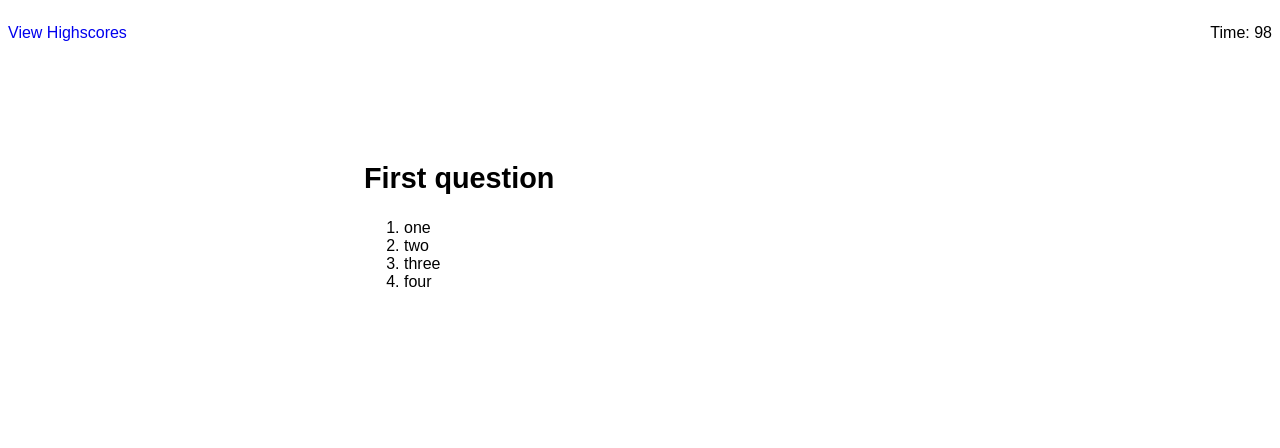
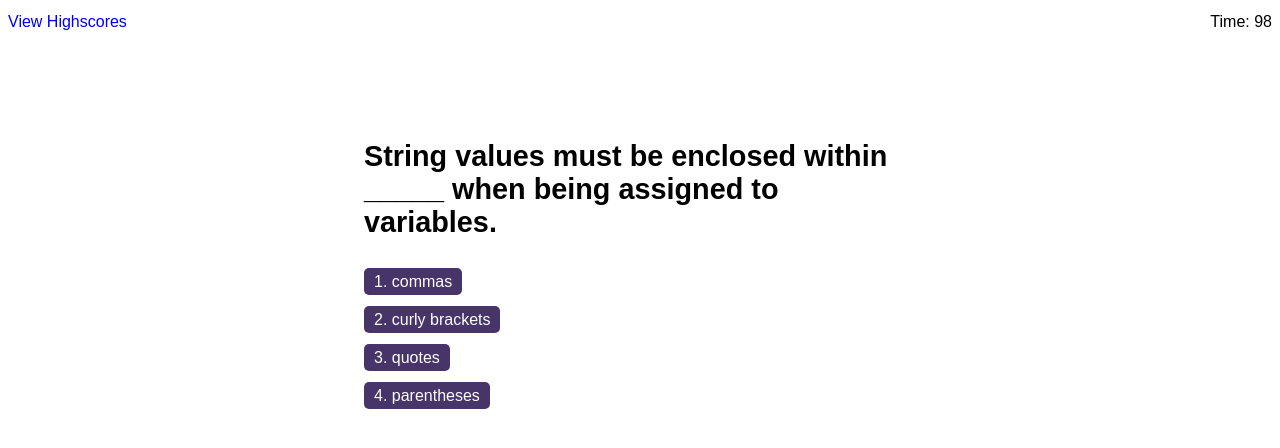
Before and after one commit to hari-ls/code-quiz, a plain HTML site: page index.html in a window 1280 px wide. Both pictures are taken after a click on the button "Start Quiz". Drawn offline with Linux system fonts and the light colour scheme.

Commit message:
Added questions to question bank, added features to list or remove highscores

```diff
--- a/assets/css/style.css
+++ b/assets/css/style.css
@@ -38,20 +38,51 @@ button {
 input {
   padding: 5px 10px;
 }
+p {
+  margin-top: 5px;
+  margin-bottom: 5px;
+}
 /* || Genral Styles */
 .content {
   max-width: 50%;
   margin: 0 auto;
 }
-section.welcome {
+.welcome {
   text-align: center;
 }
-section.quiz {
+.message {
+  margin-bottom: 20px;
+}
+.quiz {
   display: none;
+}
+.answers {
+  display: inline-flex;
+  flex-direction: column;
+}
+.answers p {
+  margin-top: 10px;
+  margin-bottom: 10px;
+}
+.option > a {
+  cursor: pointer;
+  background: var(--primary);
+  color: var(--light);
+  padding: 5px 10px;
+  border-radius: 5px;
 }
 .outcome {
   display: none;
 }
-section.result {
+.result {
   display: none;
 }
+.highscores > ol {
+  padding-left: 25px;
+  margin-bottom: 30px;
+  background-color: var(--tertiary);
+}
+.highscores > ol li {
+  padding-top: 10px;
+  padding-bottom: 10px;
+}
--- a/assets/js/script.js
+++ b/assets/js/script.js
@@ -1,19 +1,37 @@
 // Initialise values
 var questionBank = [
   {
-    question: "First question",
-    options: ["one", "two", "three", "four"],
-    answer: 0,
+    question:
+      "String values must be enclosed within _____ when being assigned to variables.",
+    options: ["commas", "curly brackets", "quotes", "parentheses"],
+    answer: 2,
   },
   {
-    question: "Second question",
-    options: ["one", "two", "three", "four"],
-    answer: 1,
+    question: "Commonly used data types DO NOT include:",
+    options: ["strings", "booleans", "alerts", "numbers"],
+    answer: 2,
   },
   {
-    question: "Third question",
-    options: ["one", "two", "three", "four"],
+    question:
+      "The condition in an if/else statement is enclosed within ______.",
+    options: ["quotes", "curly brackets", "parentheses", "square brackets"],
     answer: 2,
+  },
+  {
+    question: "Arrays in JavaScript can be used to store _________.",
+    options: [
+      "numbers and strings ",
+      "other arrays",
+      "booleans",
+      "all of the above",
+    ],
+    answer: 3,
+  },
+  {
+    question:
+      "A very useful tool used during development and debugging  content to the debugger is:",
+    options: ["JavaScript ", "terminal / bash", "for loops", "console.log"],
+    answer: 3,
   },
 ];
 
@@ -25,10 +43,11 @@ var start = document.querySelector("#start-quiz");
 var submit = document.querySelector("#submit");
 var clear = document.querySelector("#clear");
 var goBack = document.querySelector("#back");
-var query = document.querySelector(".query");
-var selection = document.querySelector(".selection");
+var question = document.querySelector(".question");
+var answers = document.querySelector(".answers");
 var outcome = document.querySelector(".outcome");
 var timer = document.querySelector(".timer");
+var score = document.querySelector("#score");
 
 // Initialise operators
 var countdown = 100,
@@ -62,20 +81,25 @@ var reverseCountdown = function () {
 };
 // Present the selected question to the user
 var presentQuestion = function (obj) {
-  var question = obj.question;
-  query.textContent = question;
+  var query = obj.question;
+  question.innerHTML = "";
+  var questionText = document.createElement("h2");
+  questionText.textContent = query;
+  question.append(questionText);
   presentOptions(obj);
 };
 // Present the option and check of inputs for the selected question
 var presentOptions = function (obj) {
   var options = obj.options;
-  selection.innerHTML = "";
+  answers.innerHTML = "";
   for (let i = 0; i < options.length; i++) {
-    var listItem = document.createElement("li");
-    listItem.setAttribute("class", "options");
-    listItem.setAttribute("data-option", i);
-    listItem.textContent = options[i];
-    selection.appendChild(listItem);
+    var option = document.createElement("p");
+    option.setAttribute("class", "option");
+    answers.append(option);
+    var optionText = document.createElement("a");
+    optionText.setAttribute("data-option", i);
+    optionText.textContent = i + 1 + ". " + options[i];
+    option.append(optionText);
   }
   // Check selection
   var checkSelection = function (event) {
@@ -85,14 +109,14 @@ var presentOptions = function (obj) {
     var userSelection = userClicked.getAttribute("data-option");
     if (userSelection == obj.answer) {
       presentOutcome(true);
-      selection.removeEventListener("click", checkSelection);
+      answers.removeEventListener("click", checkSelection);
     } else {
       countdown -= 10;
       presentOutcome(false);
-      selection.removeEventListener("click", checkSelection);
+      answers.removeEventListener("click", checkSelection);
     }
   };
-  selection.addEventListener("click", checkSelection);
+  answers.addEventListener("click", checkSelection);
 };
 // Present the outcome based on user selection for the current question
 var presentOutcome = function (bool) {
@@ -117,9 +141,10 @@ var quizComplete = function () {
   quiz.setAttribute("style", "display: none");
   result.setAttribute("style", "display: block");
   clearInterval(countdownTimer);
-  score = countdown;
+  finalScore = countdown;
   timer.textContent = 0;
-  console.log("Your score is " + score);
+  console.log("Your score is " + finalScore);
+  score.textContent = finalScore;
   var getInitials = submit.addEventListener("click", function (event) {
     event.preventDefault();
     // update score
@@ -138,7 +163,10 @@ var initliaseScores = function () {
 var updateScores = function () {};
 
 // initliaseScores();
-var temp = [{ initials: "HS", score: 90 }];
+var temp = [
+  { initials: "HS", score: 90 },
+  { initials: "AS", score: 95 },
+];
 localStorage.setItem("scores", JSON.stringify(temp));
 // presentQuestion(questionBank[0]);
 // presentOptions(questionBank[0]);
--- a/index.html
+++ b/index.html
@@ -20,28 +20,28 @@
         <!-- Welcome section -->
         <div class="content">
             <!-- Welcome -->
-            <section class="welcome">
+            <div class="welcome">
                 <h1 class="title">Coding Quiz Challenge</h1>
                 <p class="message">Try to answer the following code-related questions within the time limit. Keep in
                     mind
                     that incorrect answers will penalise your your score/time by ten seconds!</p>
                 <button id="start-quiz">Start Quiz</button>
-            </section>
+            </div>
             <!-- Q&As -->
-            <section class="quiz">
-                <h2 class="query"></h2>
-                <ol class="selection"></ol>
-            </section>
+            <div class="quiz">
+                <section class="question"></section>
+                <section class="answers"></section>
+            </div>
             <!-- Result -->
-            <section class="result">
+            <div class="result">
                 <h2>All done!</h2>
-                <p>Your final score is: <span class="score"></span></p>
+                <p>Your final score is <span id="score"></span>.</p>
                 <form method="post">
-                    <p>Enter initials:</p>
+                    <label>Enter initials:</label>
                     <input type="text" name="initials" id="initials">
                     <button id="submit">Submit</button>
                 </form>
-            </section>
+            </div>
             <div class="outcome"></div>
         </div>
     </main>
```
Also changed, not shown: highscores.html (+8 -4 lines).
